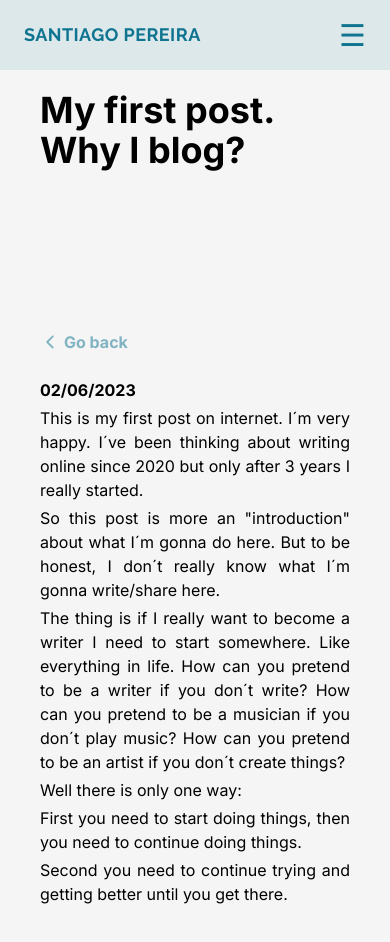
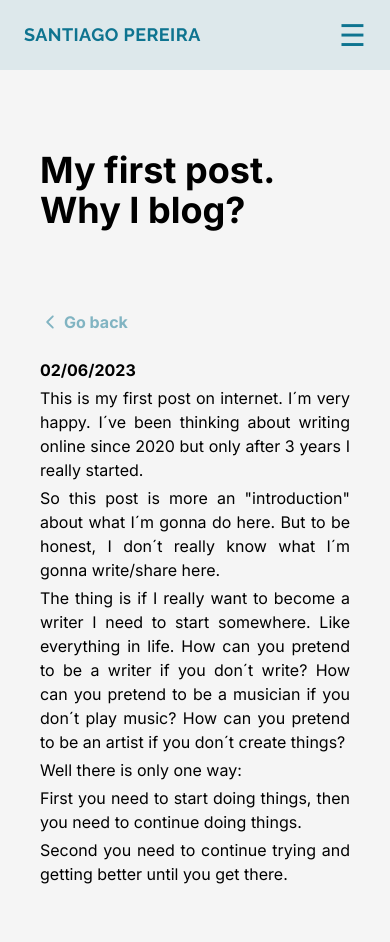
Before and after one commit to juansadeveloper/my-blog, a Next.js app: page /articles/my-first-post in a window 390 px wide. Shown: the top 942 px of the page. Built offline with nearby package versions, Linux system fonts and the light colour scheme; a web font is replaced by a local one.

Commit message:
updated style

```diff
--- a/app/articles/following-my-dreams/page.js
+++ b/app/articles/following-my-dreams/page.js
@@ -11,10 +11,10 @@ export default function First() {
         <Navbar></Navbar>
         <div className="flex flex-col items-start md:flex-row md:items-center md:mt-20">
 
-        <h1 className="mt-5 text-4xl font-bold px-10">Following my Dreams</h1>
+        <h1 className="mt-5 text-4xl font-bold px-10 max-md:mt-20">Following my Dreams</h1>
         </div>
 
-        <div className="max-w-[780px] my-20 text-justify px-10 flex flex-col items-start gap-1">
+        <div className="max-w-[780px] max-md:pb-20 md:my-20 text-justify px-10 flex flex-col items-start gap-1">
             <Goback></Goback>
             <p><b>02/06/2023</b></p>
             <p>This is my first post on internet. I´m very happy. I´ve been thinking about writing online   since 2020 but only after 3 years I really started.</p>
--- a/app/articles/moving-forward/page.js
+++ b/app/articles/moving-forward/page.js
@@ -11,10 +11,10 @@ export default function First() {
         <Navbar></Navbar>
         <div className="flex flex-col items-start md:flex-row md:items-center md:mt-20">
 
-        <h1 className="mt-5 text-4xl font-bold px-10">Moving Forward</h1>
+        <h1 className="mt-5 text-4xl font-bold px-10 max-md:mt-20">Moving Forward</h1>
         </div>
 
-        <div className="max-w-[780px] my-20 text-justify px-10 flex flex-col items-start gap-1">
+        <div className="max-w-[780px] max-md:pb-20 md:my-20 text-justify px-10 flex flex-col items-start gap-1">
             <Goback></Goback>
             <p><b>02/06/2023</b></p>
             <p>This is my first post on internet. I´m very happy. I´ve been thinking about writing online   since 2020 but only after 3 years I really started.</p>
--- a/app/articles/my-first-post/page.js
+++ b/app/articles/my-first-post/page.js
@@ -12,9 +12,9 @@ export default function First() {
     <main className="w-screen flex flex-col items-start md:items-center md:m-auto sm:h-screen md:h-screen bg-[#f5f5f5]">
         <Navbar></Navbar>
         <div className="flex flex-col items-start md:flex-row md:items-center md:mt-20">
-        <h1 className="mt-5 text-4xl font-bold px-10">My first post. Why I blog?</h1>
+        <h1 className="mt-5 text-4xl font-bold px-10 max-md:mt-20">My first post. Why I blog?</h1>
         </div>
-        <div className="max-w-[780px] my-20 text-justify px-10 flex flex-col items-start gap-1">
+        <div className="max-w-[780px] max-md:pb-20 md:my-20 text-justify px-10 flex flex-col items-start gap-1">
             <Goback />
             <p><b>02/06/2023</b></p>
             <p>This is my first post on internet. I´m very happy. I´ve been thinking about writing online   since 2020 but only after 3 years I really started.</p>
```
